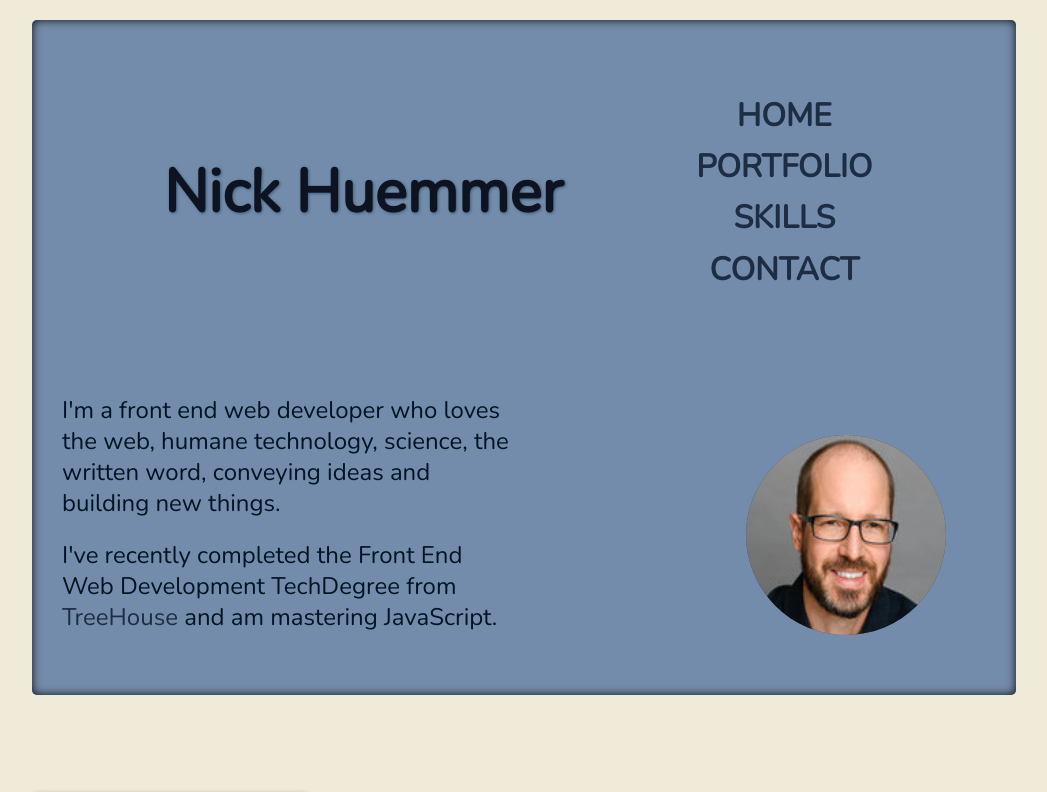
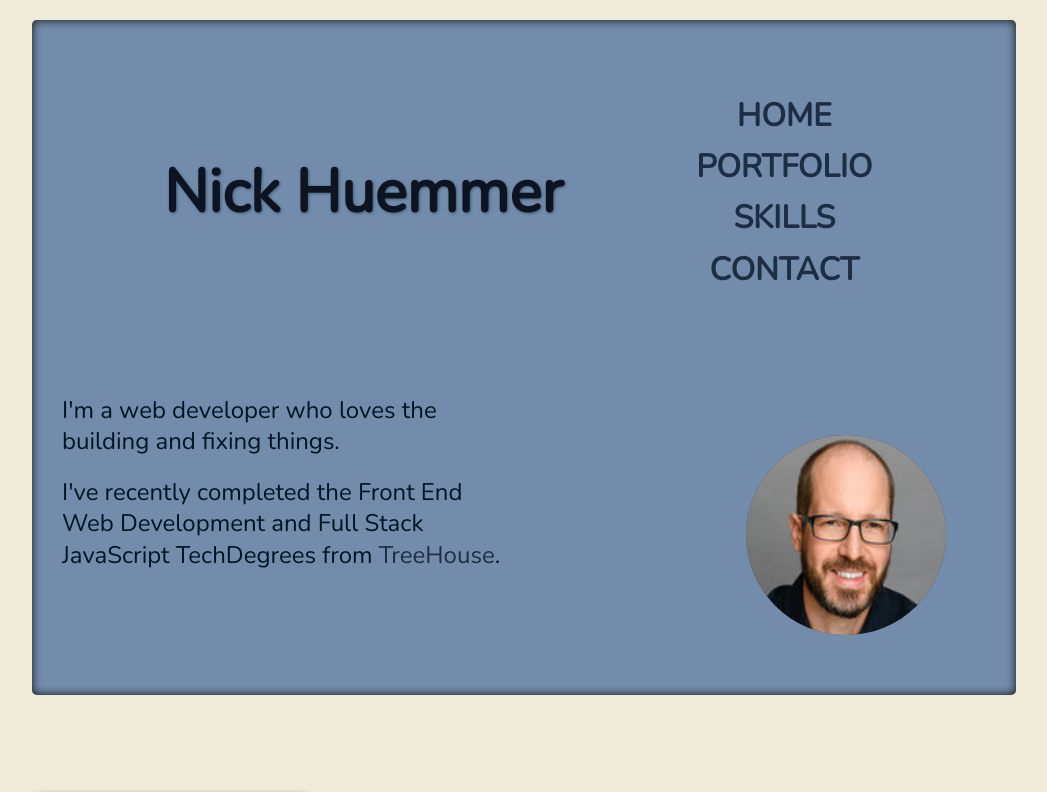
Before and after one commit to ElDuke717/tdfewd-project-9, a plain HTML site: page portfolio/portfolio.html in a window 1280 px wide. Shown: the top 792 px of the page, without its empty margins (116-1163 px from the left). Drawn offline with nearby package versions, Linux system fonts and the light colour scheme.

Commit message:
update portfolio site

```diff
--- a/portfolio/portfolio.html
+++ b/portfolio/portfolio.html
@@ -28,8 +28,8 @@
 
         <header class="student-bio">
             <img src="images/nickprosquare.jpg" alt="A professional photo of Nick" class="profilepic">
-            <p class="bio">I'm a front end web developer who loves the web, humane technology, science, the written word, conveying ideas and building new things.</p>
-            <p class="bio">I've recently completed the Front End Web Development TechDegree from <a href="https://teamtreehouse.com/">TreeHouse</a> and am mastering JavaScript.</p>
+            <p class="bio">I'm a web developer who loves the building and fixing things.</p>
+            <p class="bio">I've recently completed the Front End Web Development and Full Stack JavaScript TechDegrees from <a href="https://teamtreehouse.com/">TreeHouse</a>.</p>
         </header>
     </div>
     </div>
```
